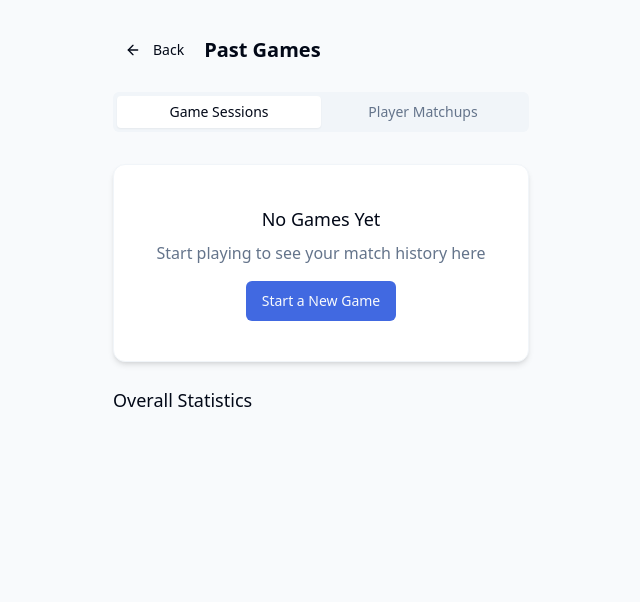
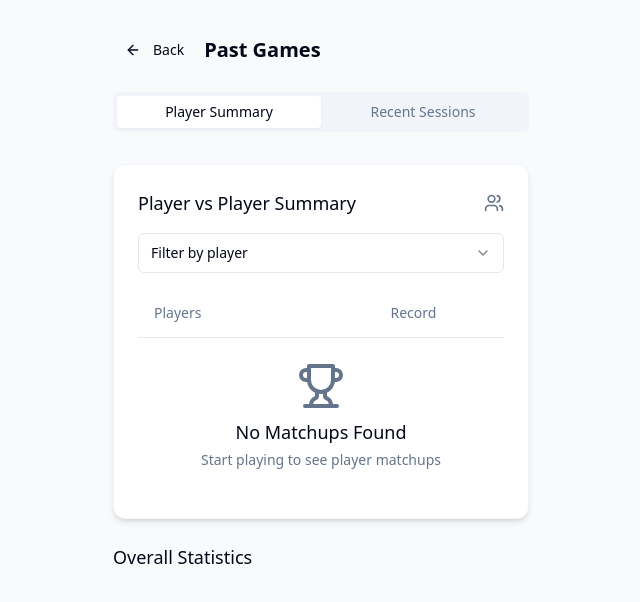
Before and after one commit to maherdajani/fifa-faceoff, a React (Vite) app: page /past-games in a window 1280 px wide. Shown: the top 602 px of the page, without its empty margins (319-959 px from the left). Built offline with nearby package versions, Linux system fonts and the light colour scheme.

Commit message:
Fix: Past Games data clearing and display
The Past Games view was updated to correctly display player vs. player win/loss records in a summary format. The view now shows head-to-head results, including wins, losses, and draws, for each player matchup.

```diff
--- a/src/components/PastGamesView.tsx
+++ b/src/components/PastGamesView.tsx
@@ -2,14 +2,21 @@ import React, { useState } from 'react';
 import { useNavigate } from 'react-router-dom';
 import { Button } from "@/components/ui/button";
 import { useGame } from '@/context/GameContext';
-import { ArrowLeft, Calendar, Clock, ChevronRight, Trophy } from "lucide-react";
+import { ArrowLeft, Trophy, Users } from "lucide-react";
 import { Avatar, AvatarFallback } from "@/components/ui/avatar";
-import { GameSession, Player } from '@/types';
-import { Badge } from "@/components/ui/badge";
+import { Player } from '@/types';
 import { Card, CardContent, CardHeader } from "@/components/ui/card";
 import { Separator } from "@/components/ui/separator";
 import { Tabs, TabsContent, TabsList, TabsTrigger } from "@/components/ui/tabs";
 import { Select, SelectContent, SelectItem, SelectTrigger, SelectValue } from "@/components/ui/select";
+import {
+  Table,
+  TableBody,
+  TableCell,
+  TableHead,
+  TableHeader,
+  TableRow,
+} from "@/components/ui/table";
 
 interface PlayerMatchup {
   player1: Player;
@@ -23,49 +30,10 @@ interface PlayerMatchup {
 const PastGamesView: React.FC = () => {
   const { gameSessions, matchResults, players } = useGame();
   const navigate = useNavigate();
-  const [selectedPlayer1, setSelectedPlayer1] = useState<string>("");
-  const [selectedPlayer2, setSelectedPlayer2] = useState<string>("");
+  const [selectedPlayer, setSelectedPlayer] = useState<string>("");
 
   const getInitials = (name: string) => {
     return name.charAt(0).toUpperCase();
-  };
-
-  const getSortedSessions = () => {
-    return [...gameSessions].sort((a, b) => {
-      return new Date(b.lastPlayed).getTime() - new Date(a.lastPlayed).getTime();
-    });
-  };
-
-  const getMatchesForSession = (session: GameSession) => {
-    return matchResults.filter(match => match.gameSessionId === session.id);
-  };
-
-  const getPlayerStats = (sessionId: string, playerId: string) => {
-    const sessionMatches = matchResults.filter(match => match.gameSessionId === sessionId);
-    const playerMatches = sessionMatches.filter(match =>
-      match.player1.id === playerId || match.player2.id === playerId
-    );
-
-    let wins = 0;
-    let losses = 0;
-    let draws = 0;
-    let goalDifference = 0;
-
-    playerMatches.forEach(match => {
-      const isPlayer1 = match.player1.id === playerId;
-      const playerScore = isPlayer1 ? match.player1Score : match.player2Score;
-      const opponentScore = isPlayer1 ? match.player2Score : match.player1Score;
-
-      if (playerScore > opponentScore) wins++;
-      else if (playerScore < opponentScore) losses++;
-      else draws++;
-
-      goalDifference += isPlayer1
-        ? (match.player1Score - match.player2Score)
-        : (match.player2Score - match.player1Score);
-    });
-
-    return { wins, losses, draws, goalDifference };
   };
 
   const formatDate = (dateString: string) => {
@@ -73,31 +41,36 @@ const PastGamesView: React.FC = () => {
     return date.toLocaleDateString('en-US', { year: 'numeric', month: 'short', day: 'numeric' });
   };
 
-  // Create a list of player matchups (player vs player records)
+  // Get all player matchups for the summary view
   const getPlayerMatchups = (): PlayerMatchup[] => {
     if (!players.length) return [];
 
     const matchups: PlayerMatchup[] = [];
 
-    // If specific players are selected, only show their matchup
-    if (selectedPlayer1 && selectedPlayer2) {
-      const player1 = players.find(p => p.id === selectedPlayer1);
-      const player2 = players.find(p => p.id === selectedPlayer2);
+    // If a specific player is selected, only show their matchups
+    if (selectedPlayer) {
+      const selectedPlayerObj = players.find(p => p.id === selectedPlayer);
 
-      if (!player1 || !player2) return [];
+      if (!selectedPlayerObj) return [];
+
+      // Find all matchups for this player with every other player
+      players.forEach(opponent => {
+        if (opponent.id === selectedPlayer) return; // Skip self matchup
 
         // Find all matches between these two players
         const headToHeadMatches = matchResults.filter(match =>
-        (match.player1.id === player1.id && match.player2.id === player2.id) ||
-        (match.player1.id === player2.id && match.player2.id === player1.id)
+          (match.player1.id === selectedPlayer && match.player2.id === opponent.id) ||
+          (match.player1.id === opponent.id && match.player2.id === selectedPlayer)
         );
+
+        if (headToHeadMatches.length === 0) return; // Skip if no matches
 
         let player1Wins = 0;
         let player2Wins = 0;
         let draws = 0;
 
         headToHeadMatches.forEach(match => {
-        if (match.player1.id === player1.id) {
+          if (match.player1.id === selectedPlayer) {
             if (match.player1Score > match.player2Score) player1Wins++;
             else if (match.player1Score < match.player2Score) player2Wins++;
             else draws++;
@@ -109,19 +82,20 @@ const PastGamesView: React.FC = () => {
         });
 
         matchups.push({
-        player1,
-        player2,
+          player1: selectedPlayerObj,
+          player2: opponent,
           player1Wins,
           player2Wins,
           draws,
           totalMatches: headToHeadMatches.length
         });
+      });
 
-      return matchups;
+      // Sort by total matches
+      return matchups.sort((a, b) => b.totalMatches - a.totalMatches);
     }
 
-    // Otherwise, show all matchups
-    // Create all possible player combinations
+    // Otherwise, create all possible player combinations
     for (let i = 0; i < players.length; i++) {
       for (let j = i + 1; j < players.length; j++) {
         const player1 = players[i];
@@ -166,6 +140,13 @@ const PastGamesView: React.FC = () => {
     return matchups.sort((a, b) => b.totalMatches - a.totalMatches);
   };
 
+  // Get recent game sessions
+  const getRecentSessions = () => {
+    return [...gameSessions].sort((a, b) => {
+      return new Date(b.lastPlayed).getTime() - new Date(a.lastPlayed).getTime();
+    }).slice(0, 3);
+  };
+
   return (
     <div className="container max-w-md mx-auto px-4 py-8">
       <div className="flex items-center mb-6">
@@ -180,156 +161,56 @@ const PastGamesView: React.FC = () => {
         <h1 className="text-xl font-bold flex-1">Past Games</h1>
       </div>
 
-      <Tabs defaultValue="sessions">
+      <Tabs defaultValue="summary">
         <TabsList className="w-full mb-6">
-          <TabsTrigger value="sessions" className="flex-1">Game Sessions</TabsTrigger>
-          <TabsTrigger value="matchups" className="flex-1">Player Matchups</TabsTrigger>
+          <TabsTrigger value="summary" className="flex-1">Player Summary</TabsTrigger>
+          <TabsTrigger value="sessions" className="flex-1">Recent Sessions</TabsTrigger>
         </TabsList>
 
-        <TabsContent value="sessions">
-          <div className="space-y-6">
-            {getSortedSessions().map((session) => {
-              const sessionMatches = getMatchesForSession(session);
-              const matchCount = sessionMatches.length;
-              if (matchCount === 0) return null;
-
-              // Find all unique players in this session
-              const playerIds = new Set<string>();
-              sessionMatches.forEach(match => {
-                playerIds.add(match.player1.id);
-                playerIds.add(match.player2.id);
-              });
-
-              return (
-                <Card key={session.id} className="bg-white">
-                  <CardHeader className="pb-2">
-                    <div className="flex justify-between items-center">
-                      <h2 className="text-lg font-medium">{session.name}</h2>
-                      <Badge variant="outline">{matchCount} matches</Badge>
-                    </div>
-                    <p className="text-xs text-muted-foreground flex items-center">
-                      <Calendar className="h-3 w-3 mr-1" /> Last played: {formatDate(session.lastPlayed)}
-                    </p>
-                  </CardHeader>
-                  <CardContent>
-                    <div className="space-y-3">
-                      {Array.from(playerIds).slice(0, 2).map(playerId => {
-                        const player = players.find(p => p.id === playerId);
-                        if (!player) return null;
-
-                        const stats = getPlayerStats(session.id, playerId);
-
-                        return (
-                          <div key={player.id} className="flex items-center justify-between">
-                            <div className="flex items-center">
-                              <Avatar className="h-8 w-8 mr-2">
-                                {player.photoUrl ? (
-                                  <img src={player.photoUrl} alt={player.name} />
-                                ) : (
-                                  <AvatarFallback className="bg-fifa-blue text-white">
-                                    {getInitials(player.name)}
-                                  </AvatarFallback>
-                                )}
-                              </Avatar>
-                              <span>{player.name}</span>
-                            </div>
-                            <div className="text-sm">
-                              W: {stats.wins} | L: {stats.losses} | GD: {stats.goalDifference > 0 ? '+' : ''}{stats.goalDifference}
-                            </div>
-                          </div>
-                        );
-                      })}
+        <TabsContent value="summary">
+          <div className="fifa-card mb-6">
+            <div className="flex items-center justify-between mb-4">
+              <h2 className="text-lg font-medium">Player vs Player Summary</h2>
+              <Users className="h-5 w-5 text-muted-foreground" />
             </div>
 
-                    <Separator className="my-4" />
-
-                    <Button
-                      variant="ghost"
-                      className="w-full justify-between"
-                      onClick={() => navigate(`/session/${session.id}`)}
-                    >
-                      View Details <ChevronRight className="h-4 w-4" />
-                    </Button>
-                  </CardContent>
-                </Card>
-              );
-            })}
-
-            {getSortedSessions().filter(session => getMatchesForSession(session).length > 0).length === 0 && (
-              <div className="fifa-card text-center py-10">
-                <h3 className="text-lg font-medium mb-2">No Games Yet</h3>
-                <p className="text-muted-foreground mb-4">Start playing to see your match history here</p>
-                <Button onClick={() => navigate('/new-game')}>
-                  Start a New Game
-                </Button>
-              </div>
-            )}
-          </div>
-        </TabsContent>
-
-        <TabsContent value="matchups">
-          <div className="fifa-card mb-6">
-            <h2 className="text-lg font-medium mb-4">Player vs Player Stats</h2>
-
-            <div className="flex flex-col space-y-4 mb-6">
-              <div className="grid grid-cols-2 gap-3">
-                <div>
-                  <Select value={selectedPlayer1} onValueChange={setSelectedPlayer1}>
+            <div className="mb-4">
+              <Select value={selectedPlayer} onValueChange={setSelectedPlayer}>
                 <SelectTrigger>
-                      <SelectValue placeholder="Select player 1" />
+                  <SelectValue placeholder="Filter by player" />
                 </SelectTrigger>
                 <SelectContent>
                   <SelectItem value="">All players</SelectItem>
                   {players.map(player => (
-                        <SelectItem key={player.id} value={player.id}>
-                          {player.name}
-                        </SelectItem>
+                    <SelectItem key={player.id} value={player.id}>{player.name}</SelectItem>
                   ))}
                 </SelectContent>
               </Select>
             </div>
 
-                <div>
-                  <Select value={selectedPlayer2} onValueChange={setSelectedPlayer2}
-                     disabled={!selectedPlayer1}>
-                    <SelectTrigger>
-                      <SelectValue placeholder="Select player 2" />
-                    </SelectTrigger>
-                    <SelectContent>
-                      <SelectItem value="">All players</SelectItem>
-                      {players
-                        .filter(p => p.id !== selectedPlayer1)
-                        .map(player => (
-                          <SelectItem key={player.id} value={player.id}>
-                            {player.name}
-                          </SelectItem>
-                        ))}
-                    </SelectContent>
-                  </Select>
-                </div>
-              </div>
-
-              {selectedPlayer1 && !selectedPlayer2 && (
-                <Button variant="outline" size="sm" onClick={() => setSelectedPlayer1("")}>
-                  Clear Selection
+            {selectedPlayer && (
+              <Button
+                variant="outline"
+                size="sm"
+                onClick={() => setSelectedPlayer("")}
+                className="mb-4"
+              >
+                Clear Filter
               </Button>
             )}
 
-              {selectedPlayer1 && selectedPlayer2 && (
-                <Button variant="outline" size="sm" onClick={() => {
-                  setSelectedPlayer1("");
-                  setSelectedPlayer2("");
-                }}>
-                  Clear Both
-                </Button>
-              )}
-            </div>
-
-            <div className="space-y-4">
+            <Table>
+              <TableHeader>
+                <TableRow>
+                  <TableHead>Players</TableHead>
+                  <TableHead className="text-center">Record</TableHead>
+                </TableRow>
+              </TableHeader>
+              <TableBody>
                 {getPlayerMatchups().map((matchup, index) => (
-                <Card key={index} className="bg-white">
-                  <CardContent className="pt-4">
-                    <div className="flex justify-between items-center mb-3">
+                  <TableRow key={index}>
+                    <TableCell className="font-medium">
+                      <div className="flex items-center justify-between">
                         <div className="flex items-center">
                           <Avatar className="h-8 w-8 mr-2">
                             {matchup.player1.photoUrl ? (
@@ -342,9 +223,7 @@ const PastGamesView: React.FC = () => {
                           </Avatar>
                           <span>{matchup.player1.name}</span>
                         </div>
-                      <div className="flex items-center">
-                        <span>vs</span>
-                      </div>
+                        <span className="text-sm text-muted-foreground mx-2">vs</span>
                         <div className="flex items-center">
                           <span>{matchup.player2.name}</span>
                           <Avatar className="h-8 w-8 ml-2">
@@ -358,42 +237,28 @@ const PastGamesView: React.FC = () => {
                           </Avatar>
                         </div>
                       </div>
-
-                    <div className="flex justify-between text-sm mb-2">
-                      <div className="font-bold">{matchup.player1Wins}</div>
-                      <div className="text-muted-foreground">{matchup.draws} draws</div>
-                      <div className="font-bold">{matchup.player2Wins}</div>
-                    </div>
-
-                    <div className="w-full bg-gray-200 rounded-full h-2.5">
-                      <div className="bg-fifa-blue h-2.5 rounded-full"
-                        style={{
-                          width: `${(matchup.player1Wins / matchup.totalMatches) * 100}%`,
-                          marginLeft: `${(matchup.draws / matchup.totalMatches) * 100 / 2}%`
-                        }}>
-                      </div>
-                    </div>
-
-                    <div className="text-xs text-center mt-2 text-muted-foreground">
-                      {matchup.totalMatches} matches played
-                    </div>
-                  </CardContent>
-                </Card>
+                    </TableCell>
+                    <TableCell className="text-center font-bold">
+                      ({matchup.player1Wins} - {matchup.player2Wins})
+                      {matchup.draws > 0 && <span className="text-sm text-muted-foreground ml-1">{matchup.draws} draws</span>}
+                    </TableCell>
+                  </TableRow>
                 ))}
 
                 {getPlayerMatchups().length === 0 && (
-                <div className="text-center py-6">
+                  <TableRow>
+                    <TableCell colSpan={2} className="text-center py-6">
                       <Trophy className="h-12 w-12 mx-auto text-muted-foreground mb-2" />
                       <h3 className="text-lg font-medium mb-1">No Matchups Found</h3>
                       <p className="text-sm text-muted-foreground">
-                    {selectedPlayer1 ? "Select a second player or clear the filter" : "Start playing to see player matchups"}
+                        {selectedPlayer ? "No matches found for this player" : "Start playing to see player matchups"}
                       </p>
+                    </TableCell>
+                  </TableRow>
+                )}
+              </TableBody>
+            </Table>
           </div>
-              )}
-            </div>
-          </div>
-        </TabsContent>
-      </Tabs>
 
           <div className="mt-6">
             <h2 className="text-lg font-medium mb-4">Overall Statistics</h2>
@@ -428,6 +293,55 @@ const PastGamesView: React.FC = () => {
               })}
             </div>
           </div>
+        </TabsContent>
+
+        <TabsContent value="sessions">
+          <div className="space-y-6">
+            {getRecentSessions().map((session) => {
+              const sessionMatches = matchResults.filter(match => match.gameSessionId === session.id);
+              const matchCount = sessionMatches.length;
+              if (matchCount === 0) return null;
+
+              return (
+                <Card key={session.id} className="bg-white">
+                  <CardHeader className="pb-2">
+                    <div className="flex justify-between items-center">
+                      <h2 className="text-lg font-medium">{session.name}</h2>
+                      <div className="text-sm text-muted-foreground">{matchCount} matches</div>
+                    </div>
+                    <p className="text-xs text-muted-foreground">
+                      Last played: {formatDate(session.lastPlayed)}
+                    </p>
+                  </CardHeader>
+                  <CardContent>
+                    <Separator className="my-2" />
+
+                    <Button
+                      variant="ghost"
+                      className="w-full justify-center"
+                      onClick={() => navigate(`/session/${session.id}`)}
+                    >
+                      View Details
+                    </Button>
+                  </CardContent>
+                </Card>
+              );
+            })}
+
+            {getRecentSessions().filter(session =>
+              matchResults.filter(match => match.gameSessionId === session.id).length > 0
+            ).length === 0 && (
+              <div className="text-center py-10">
+                <h3 className="text-lg font-medium mb-2">No Games Yet</h3>
+                <p className="text-muted-foreground mb-4">Start playing to see your match history here</p>
+                <Button onClick={() => navigate('/match-setup')}>
+                  Record a Match
+                </Button>
+              </div>
+            )}
+          </div>
+        </TabsContent>
+      </Tabs>
     </div>
   );
 };
```
Lines whose indentation alone changed are shown as unchanged.
